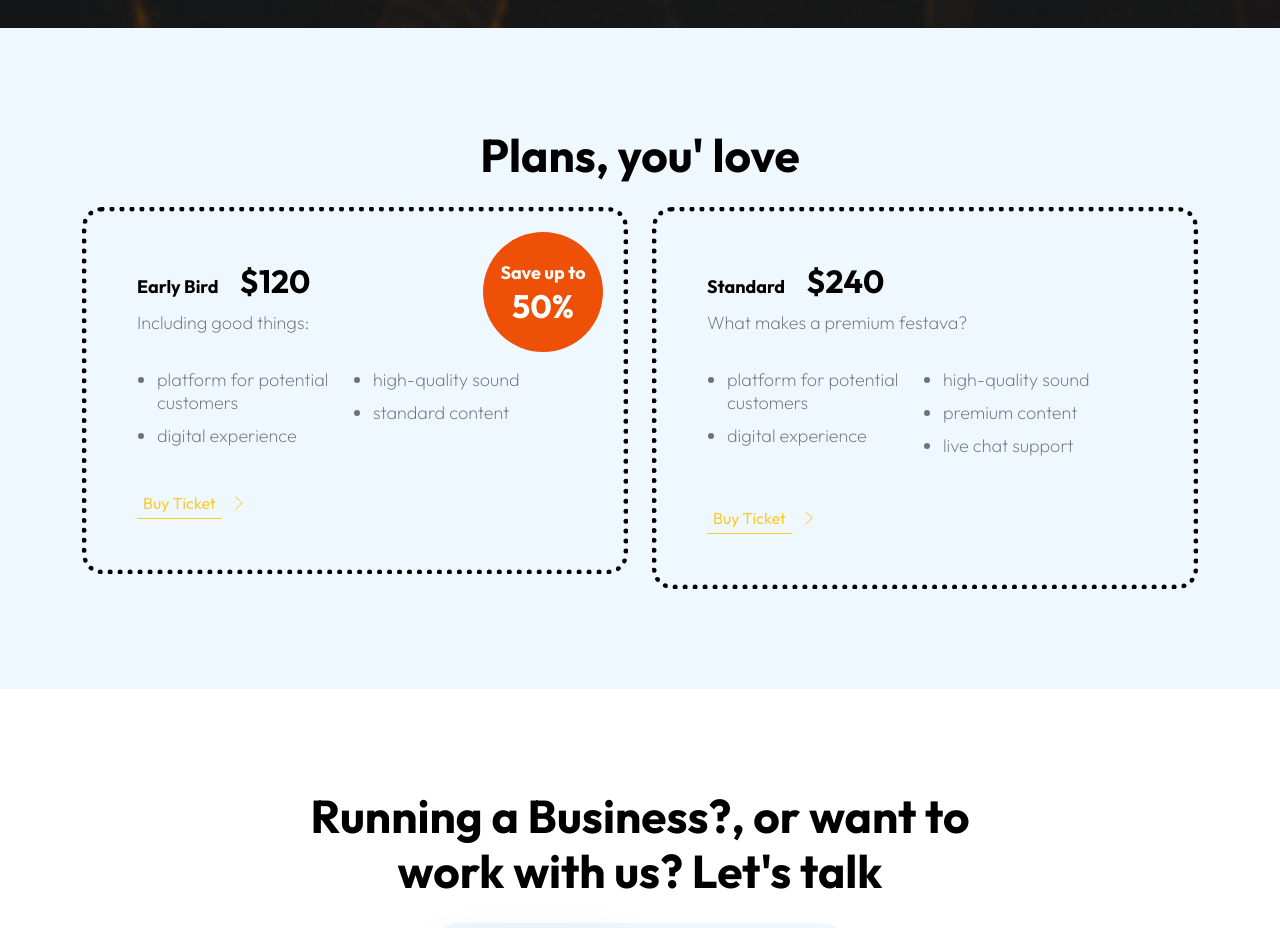
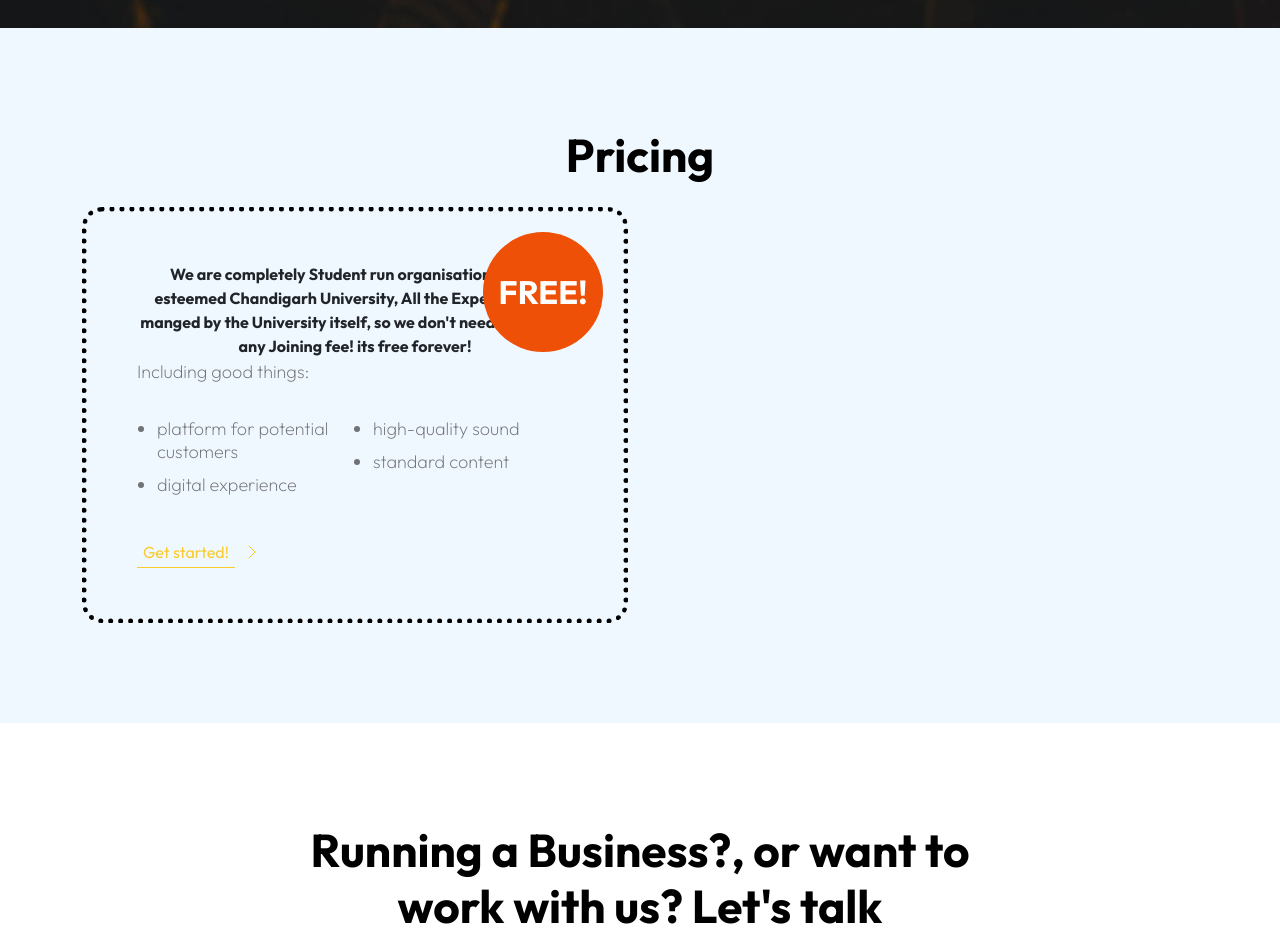
Before and after one commit to howdysukh/ecellcu, a plain HTML site: page index.html in a window 1280 px wide. Shown: the part 3260-4188 px from the top of the page. Drawn offline with Linux system fonts and the light colour scheme.

Commit message:
Update index.html

```diff
--- a/index.html
+++ b/index.html
@@ -424,19 +424,22 @@
                 <div class="row">
 
                     <div class="col-lg-8 col-12 mx-auto">
-                        <h2 class="text-center mb-4">Plans, you' love</h2>
+                        <h2 class="text-center mb-4">Pricing</h2>
                     </div>
 
                     <div class="col-lg-6 col-12">
                         <div class="pricing-thumb">
                             <div class="d-flex">
                                 <div>
-                                    <h3><small>Early Bird</small> $120</h3>
-
+                                    <strong>
+                                        <center>
+                                            We are completely Student run organisation Under esteemed Chandigarh University, All the Expences arre manged by the University itself, so we don't need to require any Joining fee! its free forever!
+                                        </center>
+                                    </strong>
                                     <p>Including good things:</p>
                                 </div>
 
-                                <p class="pricing-tag ms-auto">Save up to <span>50%</span></h2>
+                                <p class="pricing-tag ms-auto"><span>FREE!</span></h2>
                             </div>
 
                             <ul class="pricing-list mt-3">
@@ -449,8 +452,8 @@
                                 <li class="pricing-list-item">standard content</li>
                             </ul>
 
-                            <a class="link-fx-1 color-contrast-higher mt-4" href="ticket.html">
-                                <span>Buy Ticket</span>
+                            <a class="link-fx-1 color-contrast-higher mt-4" href="#section_6">
+                                <span>Get started!</span>
                                 <svg class="icon" viewBox="0 0 32 32" aria-hidden="true">
                                     <g fill="none" stroke="currentColor" stroke-linecap="round" stroke-linejoin="round">
                                         <circle cx="16" cy="16" r="15.5"></circle>
@@ -462,43 +465,7 @@
                         </div>
                     </div>
 
-                    <div class="col-lg-6 col-12 mt-4 mt-lg-0">
-                        <div class="pricing-thumb">
-                            <div class="d-flex">
-                                <div>
-                                    <h3><small>Standard</small> $240</h3>
 
-                                    <p>What makes a premium festava?</p>
-                                </div>
-                            </div>
-
-                            <ul class="pricing-list mt-3">
-                                <li class="pricing-list-item">platform for potential customers</li>
-
-                                <li class="pricing-list-item">digital experience</li>
-
-                                <li class="pricing-list-item">high-quality sound</li>
-
-                                <li class="pricing-list-item">premium content</li>
-
-                                <li class="pricing-list-item">live chat support</li>
-                            </ul>
-
-                            <a class="link-fx-1 color-contrast-higher mt-4" href="ticket.html">
-                                <span>Buy Ticket</span>
-                                <svg class="icon" viewBox="0 0 32 32" aria-hidden="true">
-                                    <g fill="none" stroke="currentColor" stroke-linecap="round" stroke-linejoin="round">
-                                        <circle cx="16" cy="16" r="15.5"></circle>
-                                        <line x1="10" y1="18" x2="16" y2="12"></line>
-                                        <line x1="16" y1="12" x2="22" y2="18"></line>
-                                    </g>
-                                </svg>
-                            </a>
-                        </div>
-                    </div>
-
-                </div>
-            </div>
         </section>
 
 
```
